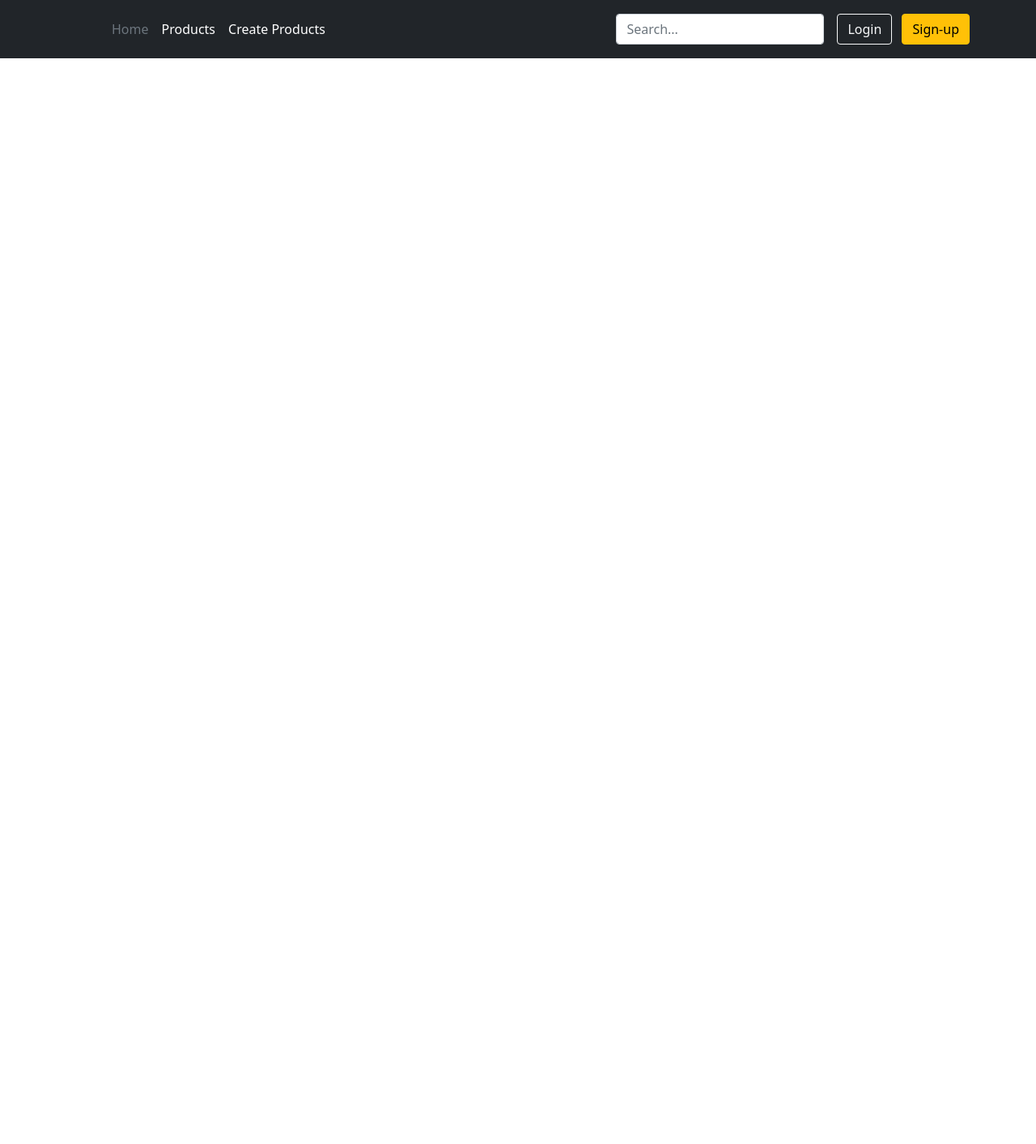
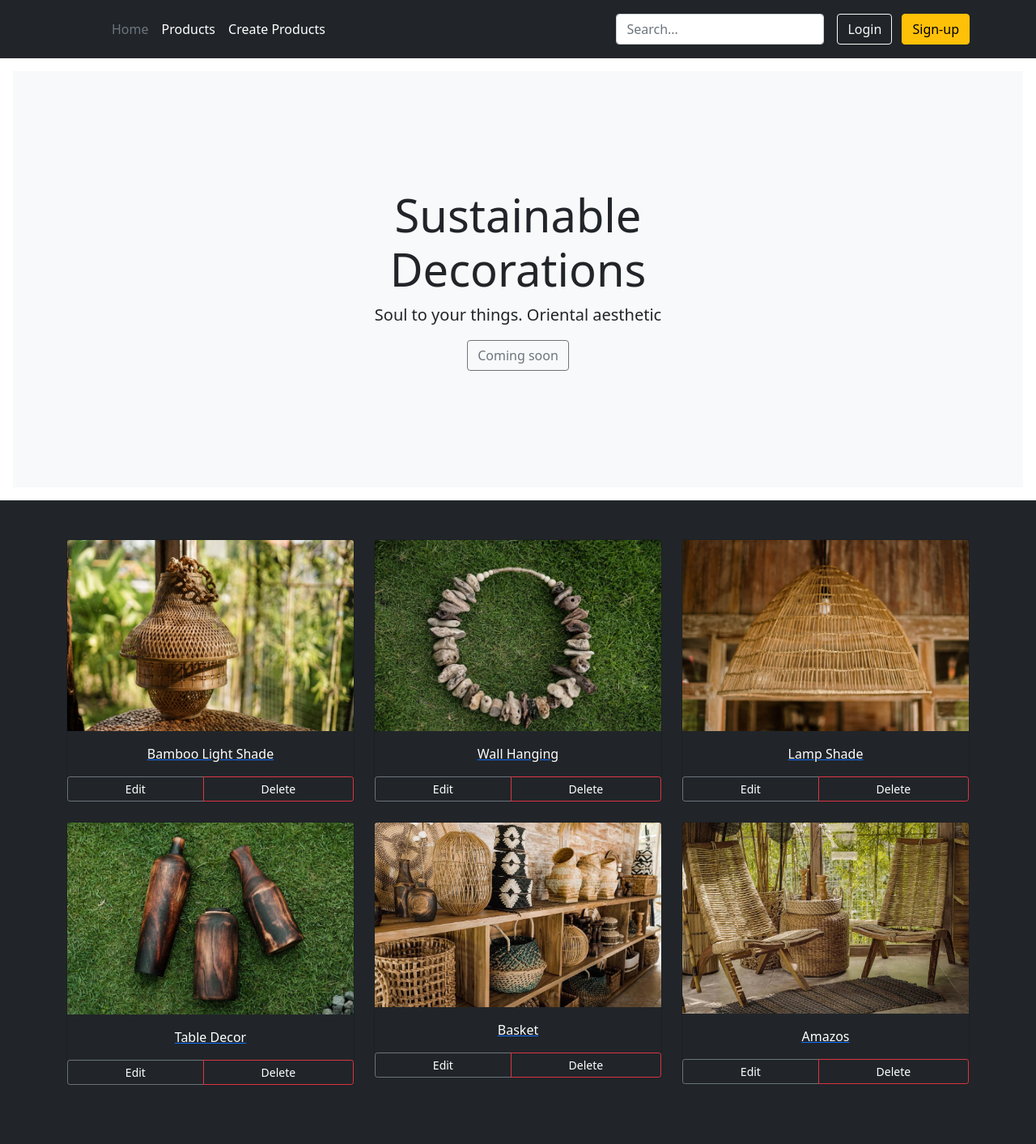
Before and after one commit to DaKSK/anadaStore, a Django app: page /products/ in a window 1280 px wide. Shown: the whole page at 81% size. Before the commit the page ends 72 px from the top, so only its background shows below. Run offline with Django 3.2, Linux system fonts and the light colour scheme; data comes from the database, SQL or seed files in the repository; some libraries are stand-ins or nearby versions.

Commit message:
Product create form to centered layout. Experimented layouts with product list and featured products for home view. Categoris template has filtering and images now. Home to dark background and full images.

```diff
--- a/storeAnada/views.py
+++ b/storeAnada/views.py
@@ -42,7 +42,6 @@ class CategoryListView(ListView):
 			context['search'] = search
 
 		context['products'] = products
-		print(products)
 
 		return context
 
--- a/templates/products/product_list.html
+++ b/templates/products/product_list.html
@@ -4,15 +4,44 @@
     Products List
 {% endblock %}
 {% block content %}
-<div class="container">
-  <div class="row">
-      {% for product in products %}
-        <div class="col-sm">
-            <a href="{% url 'product-detail' pk=product.pk %}">{{ product.title }}</a>
+    <div class="position-relative overflow-hidden p-3 p-md-5 m-md-3 text-center bg-light">
+        <div class="col-md-5 p-lg-5 mx-auto my-5">
+            <h1 class="display-4 font-weight-normal">Sustainable Decorations</h1>
+            <p class="lead font-weight-normal">Soul to your things. Oriental aesthetic</p>
+            <a class="btn btn-outline-secondary" href="#">Coming soon</a>
         </div>
-      {% endfor %}
-  </div>
-</div>
+        <div class="product-device box-shadow d-none d-md-block"></div>
+        <div class="product-device product-device-2 box-shadow d-none d-md-block"></div>
+    </div>
+    <div class="album py-5 bg-dark">
+        <div class="container">
+            <div class="row no-gutters">
+                {% for product in object_list %}
+                    <div class="col-md-4">
+                        <div class="card mb-4 bg-transparent">
+                            <a href="{% url 'product-detail' pk=product.pk %}">
+                                <img class="card-img-top" src="/media/{{ product.image }}" alt="{{ product.title }}">
+                                <div class="card-body">
+                                    <p class="card-text text-center text-white">
+                                        {{ product.title }}
+                                    </p>
+                                </div>
+                            </a>
+                                <div class="btn-group">
+{#                                    Regular users only see the view button#}
+{#                                    <button href="{% url 'purchase' pk=product.pk %}" type="button" class="btn btn-sm btn-outline-secondary text-white">Buy</button>#}
+{#                                    If users admin, can view and edit, delete. Hidden if not#}
+                                    <a class="btn btn-sm btn-outline-secondary text-white" href="{% url 'product-update' pk=product.pk %}">Edit</a>
+                                    <button type="button" class="btn btn-sm btn-outline-danger text-white">Delete</button>
+                                </div>
+                        </div>
+                    </div>
+                {% endfor %}
+            </div>
+        </div>
+
+    </div>
+
 {% endblock %}
 {#<div class="row">#}
 {#    {% for product in products %}#}
```
Also changed, not shown: templates/products/categories.html (+12 -6 lines), templates/products/product_create.html (+9 -9 lines), templates/store/home.html (+14 -20 lines).
